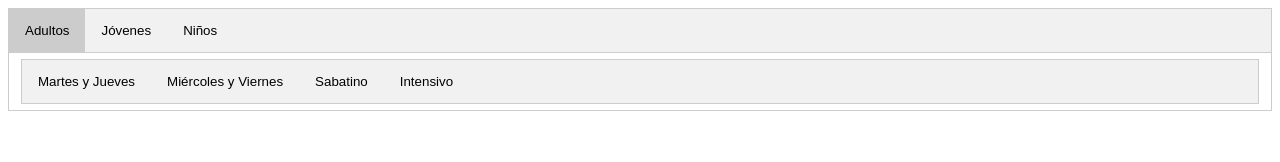
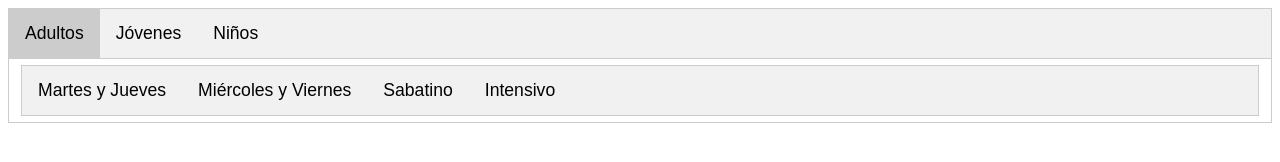
Before and after one commit to kbtale/availableLevels, a plain HTML site: page index.html in a window 1280 px wide. Drawn offline with Linux system fonts and the light colour scheme.

Commit message:
Add files via upload

```diff
--- a/styles.css
+++ b/styles.css
@@ -12,6 +12,8 @@
     border: none;
     outline: none;
     cursor: pointer;
+    font-family: arial;
+    font-size: 1.1rem;
     padding: 14px 16px;
     transition: 0.3s;
   }
```
